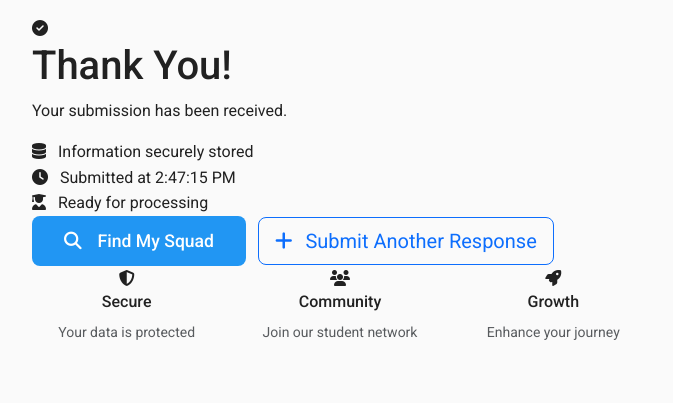
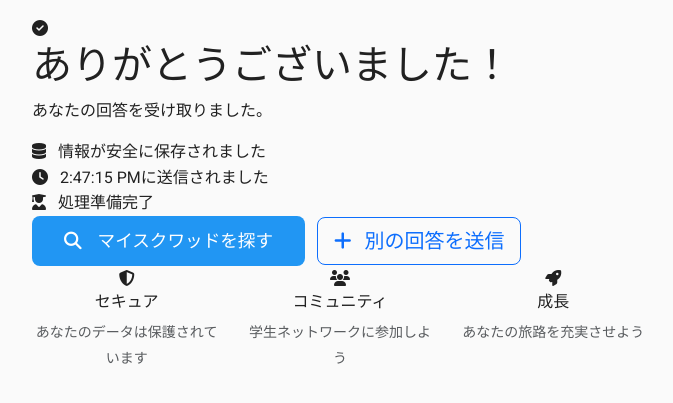
Before and after one commit to PhanAnh-V/StudentVibe, a Flask app: page /success in a window 1280 px wide. Shown: the part 58-461 px from the top of the page, without its empty margins (300-973 px from the left). Run offline with Flask 3, Linux system fonts and the light colour scheme.

Commit message:
Update confirmation page to display all text in friendly Japanese
Translates static English text in success.html template to Japanese for improved user experience.

Replit-Commit-Author: Agent
Replit-Commit-Session-Id: db456e29-abd8-41be-991f-e743575cff9d
Replit-Commit-Screenshot-Url: https://storage.googleapis.com/screenshot-production-us-central1/5cd99704-f3ff-4a42-b052-420f8a7cec5c/e93779e9-f950-4a5b-a123-bdd057a7a476.jpg

```diff
--- a/templates/success.html
+++ b/templates/success.html
@@ -1,6 +1,6 @@
 {% extends "base.html" %}
 
-{% block title %}Success - Information Submitted{% endblock %}
+{% block title %}送信完了 - 情報が送信されました{% endblock %}
 
 {% block content %}
 <div class="success-container">
@@ -12,9 +12,9 @@
 
         <!-- Success Message -->
         <div class="success-content">
-            <h1 class="success-title">Thank You{% if student_name %}, {{ student_name }}{% endif %}!</h1>
+            <h1 class="success-title">ありがとうございました{% if student_name %}、{{ student_name }}さん{% endif %}！</h1>
             <p class="success-message">
-                Your submission has been received.
+                あなたの回答を受け取りました。
             </p>
 
             {% if submission_id %}
@@ -22,11 +22,11 @@
                 <div class="submission-id-card">
                     <h3 class="submission-id-title">
                         <i class="fas fa-id-card me-2"></i>
-                        Your Personal ID
+                        あなたの個人ID
                     </h3>
                     <div class="submission-id-code">{{ submission_id }}</div>
                     <p class="submission-id-message">
-                        <strong>Please save this!</strong> You will use it to find your Vibe Squad later.
+                        <strong>必ず保存してください！</strong> 後でバイブスクワッドを見つけるときに使います。
                     </p>
                 </div>
             </div>
@@ -35,15 +35,15 @@
             <div class="success-details">
                 <div class="success-detail-item">
                     <i class="fas fa-database me-2"></i>
-                    <span>Information securely stored</span>
+                    <span>情報が安全に保存されました</span>
                 </div>
                 <div class="success-detail-item">
                     <i class="fas fa-clock me-2"></i>
-                    <span>Submitted just now</span>
+                    <span>送信されました</span>
                 </div>
                 <div class="success-detail-item">
                     <i class="fas fa-user-graduate me-2"></i>
-                    <span>Ready for processing</span>
+                    <span>処理準備完了</span>
                 </div>
             </div>
         </div>
@@ -52,11 +52,11 @@
         <div class="success-actions">
             <a href="{{ url_for('find_squad') }}" class="btn btn-primary btn-lg me-2">
                 <i class="fas fa-search me-2"></i>
-                Find My Squad
+                マイスクワッドを探す
             </a>
             <a href="{{ url_for('index') }}" class="btn btn-outline-primary btn-lg">
                 <i class="fas fa-plus me-2"></i>
-                Submit Another Response
+                別の回答を送信
             </a>
         </div>
     </div>
@@ -67,22 +67,22 @@
             <div class="col-md-4">
                 <div class="success-info-item">
                     <i class="fas fa-shield-alt"></i>
-                    <h6>Secure</h6>
-                    <small class="text-muted">Your data is protected</small>
+                    <h6>セキュア</h6>
+                    <small class="text-muted">あなたのデータは保護されています</small>
                 </div>
             </div>
             <div class="col-md-4">
                 <div class="success-info-item">
                     <i class="fas fa-users"></i>
-                    <h6>Community</h6>
-                    <small class="text-muted">Join our student network</small>
+                    <h6>コミュニティ</h6>
+                    <small class="text-muted">学生ネットワークに参加しよう</small>
                 </div>
             </div>
             <div class="col-md-4">
                 <div class="success-info-item">
                     <i class="fas fa-rocket"></i>
-                    <h6>Growth</h6>
-                    <small class="text-muted">Enhance your journey</small>
+                    <h6>成長</h6>
+                    <small class="text-muted">あなたの旅路を充実させよう</small>
                 </div>
             </div>
         </div>
@@ -158,7 +158,7 @@ document.addEventListener('DOMContentLoaded', function() {
     const timeElement = document.querySelector('.success-detail-item:nth-child(2) span');
     if (timeElement) {
         const now = new Date();
-        timeElement.textContent = `Submitted at ${now.toLocaleTimeString()}`;
+        timeElement.textContent = `${now.toLocaleTimeString()}に送信されました`;
     }
 });
 </script>
```
Also changed, not shown: replit.md (+1 -0 lines).
